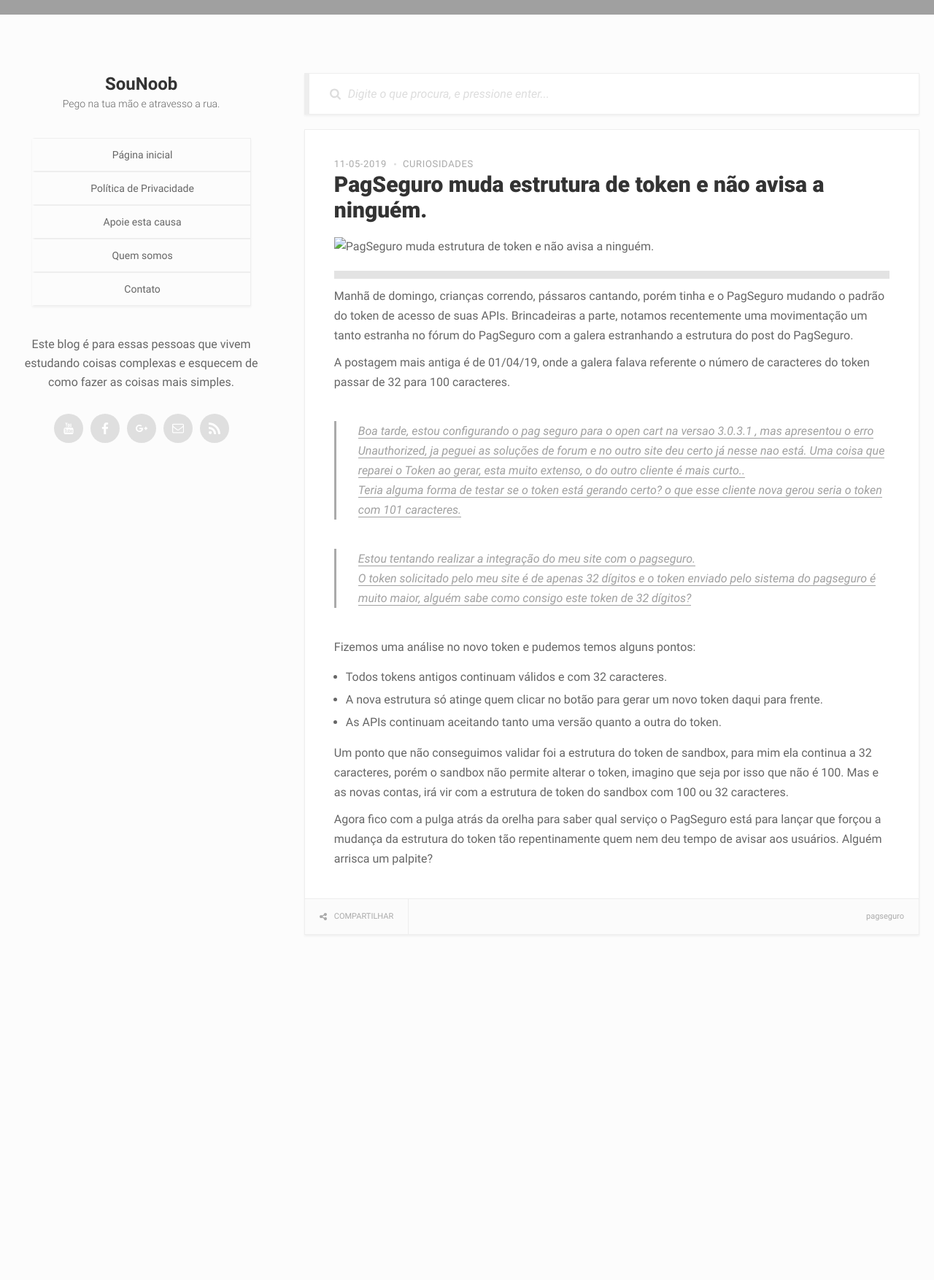
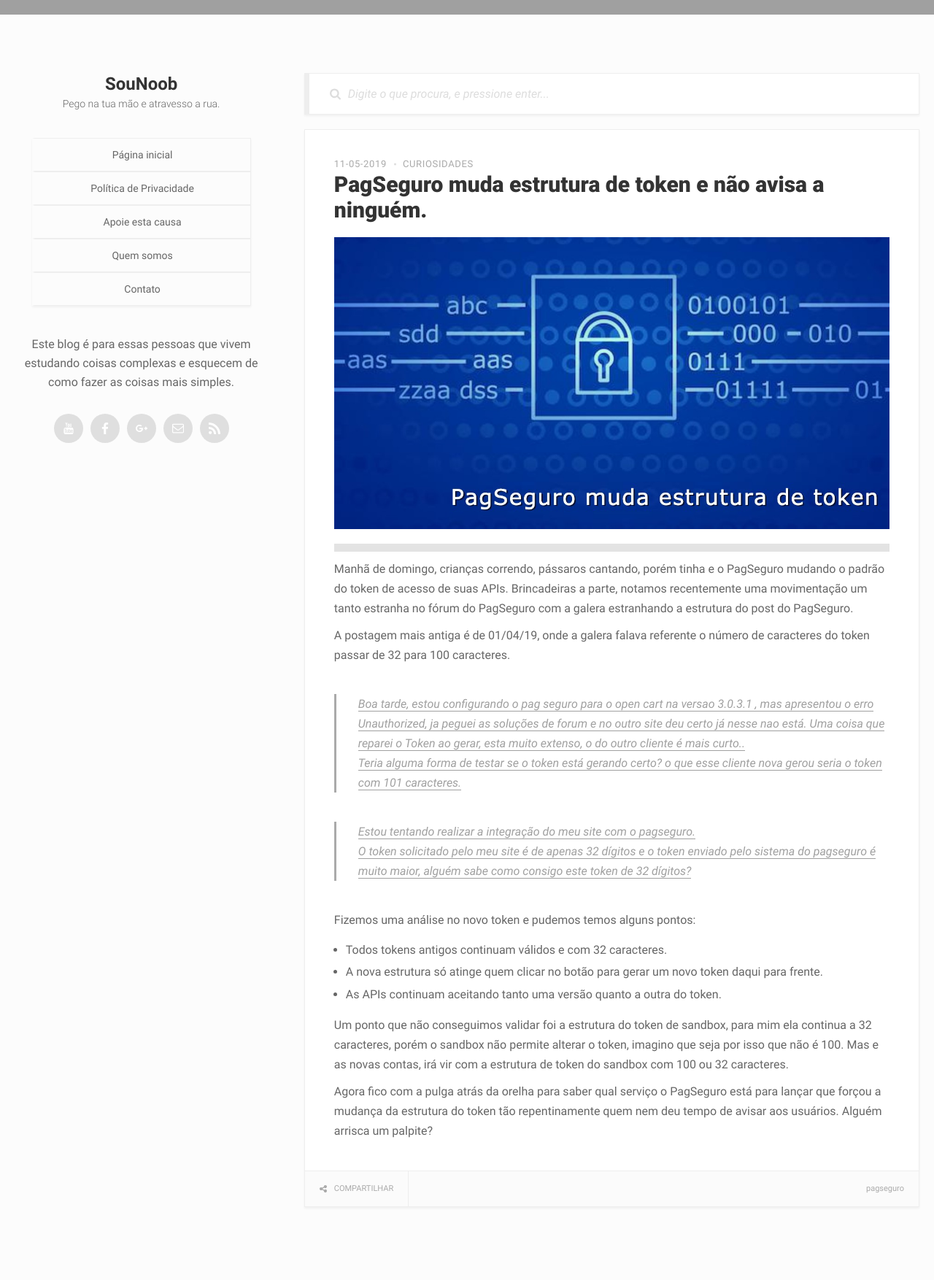
Before and after one commit to sounoob/sounoob.github.io, a Jekyll site: the page built from _posts/2019-05-11-pagseguro-muda-estrutura-de-token-e-nao-avisa-a-ninguem.md, in a window 1280 px wide. Shown: the whole page at 73% size. Built offline with Jekyll 4.4.1, drawn with Linux system fonts in a browser that asks for light colours; before the commit the page ends 1381 px from its top, so only the background shows below that.

Commit message:
Update from Forestry.io flavio sena updated _posts/2019-05-11-pagseguro-muda-estrutura-de-token-e-nao-avisa-a-ninguem.md

```diff
--- a/_posts/2019-05-11-pagseguro-muda-estrutura-de-token-e-nao-avisa-a-ninguem.md
+++ b/_posts/2019-05-11-pagseguro-muda-estrutura-de-token-e-nao-avisa-a-ninguem.md
@@ -1,13 +1,13 @@
 ---
 layout: post
-date: 2019-05-11 00:00:30 -0300
+date: 2019-05-11T03:00:30.000+00:00
 author: sena
 title: PagSeguro muda estrutura de token e não avisa a ninguém.
 categories:
 - curiosidades
 tags:
 - pagseguro
-image: "./assets/uploads/2019/05/11/pagseguro-health-check-de-api.jpg"
+image: "/assets/uploads/2019/05/11/pagseguro-health-check-de-api.jpg"
 
 ---
 Manhã de domingo, crianças correndo, pássaros cantando, porém tinha e o PagSeguro mudando o padrão do token de acesso de suas APIs.
```
